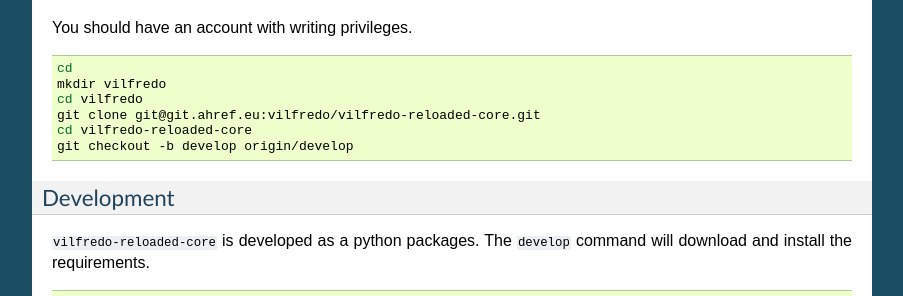
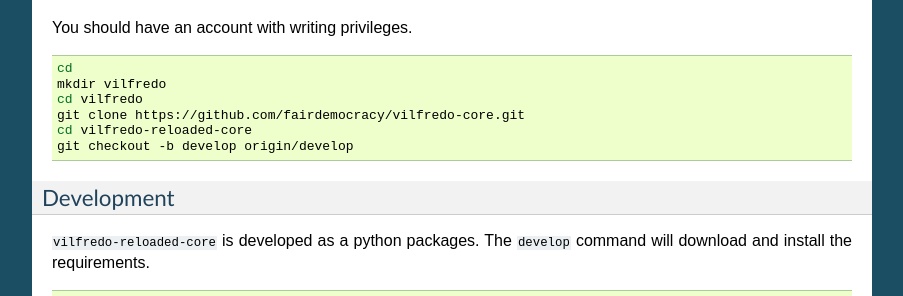
Before and after one commit to fairdemocracy/vilfredo-core, a Sphinx documentation site: the page built from docs/source/readme.rst, in a window 1280 px wide and 900 px high, scrolled down 1236 px. Shown: the part 152-448 px from the top of the window, without its empty margins (198-1101 px from the left). Built offline with Sphinx 7.4.7, drawn with Linux system fonts in a browser that asks for light colours; pages that are not in the unit, such as notebooks, are missing from menus.

Commit message:
Update git clone to Faidemocracy repo.

```diff
--- a/docs/source/readme.rst
+++ b/docs/source/readme.rst
@@ -99,7 +99,7 @@
     cd
     mkdir vilfredo
     cd vilfredo
-    git clone git@git.ahref.eu:vilfredo/vilfredo-reloaded-core.git
+    git clone https://github.com/fairdemocracy/vilfredo-core.git
     cd vilfredo-reloaded-core
     git checkout -b develop origin/develop
 
```
